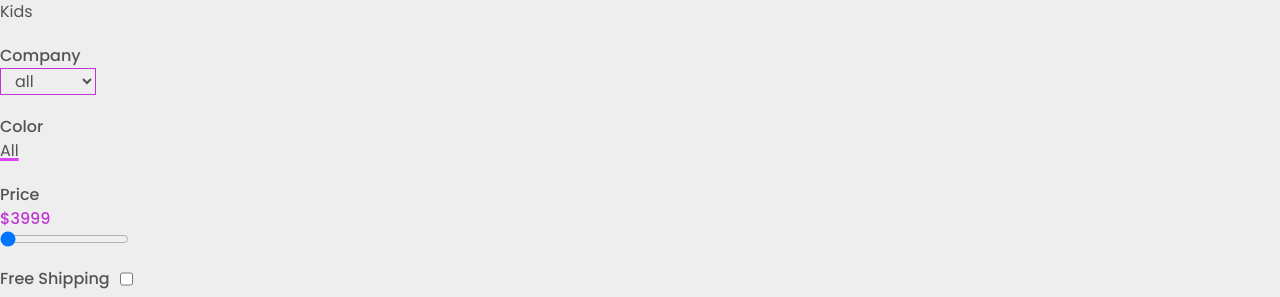
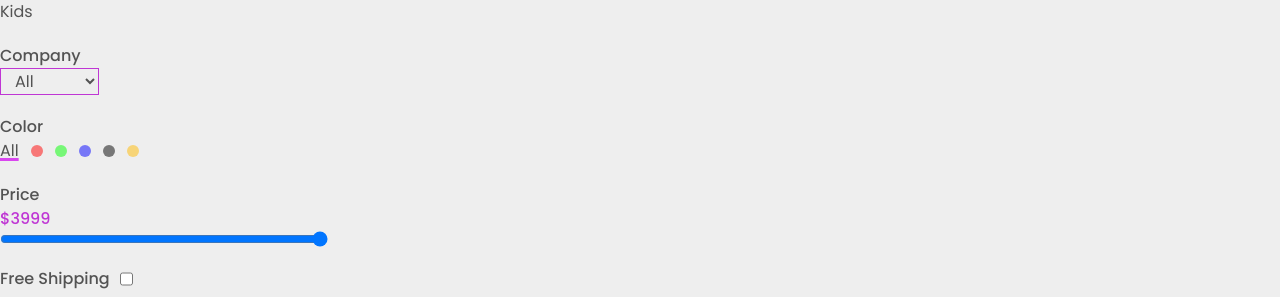
Before and after one commit to ilicc-sara/Shoppers-Dream, a React (Vite) app: page /products in a window 1280 px wide. Shown: the part 386-683 px from the top of the page. Built offline with nearby package versions, Linux system fonts and the light colour scheme; no server answers; a web font is replaced by a local one.

Commit message:
... .... ....... ........... .

```diff
--- a/src/pages/Products.jsx
+++ b/src/pages/Products.jsx
@@ -10,7 +10,9 @@ function Products() {
   const [activeColor, setActiveColor] = useState("all");
   const [searchValue, setSearchValue] = useState("");
   const [brandOptionValue, setBrandOptionValue] = useState("all");
-  console.log("brand option value", brandOptionValue);
+  const [priceRangeValue, setPriceRangeValule] = useState("3999");
+  const [freeShipppingValue, setFreeShippingValue] = useState(false);
+  const [sortValue, setSortValue] = useState();
 
   useEffect(() => {
     const fetchPost = async () => {
@@ -59,10 +61,9 @@ function Products() {
     { colorName: "gray", colorValue: "#000" },
     { colorName: "yellow", colorValue: "#ffb900" },
   ];
-  console.log(activeColor);
 
   return (
-    <div className="!mt-[100px] flex gap-6 w-7xl !mx-auto">
+    <div className="!mt-[100px] flex gap-8 w-7xl !mx-auto">
       <div className="flex flex-col gap-5">
         <input
           type="text"
@@ -94,11 +95,11 @@ function Products() {
             value={brandOptionValue}
             onChange={(e) => setBrandOptionValue(e.target.value)}
           >
-            <option className="capitalize">all</option>
-            <option className="capitalize">marcos</option>
-            <option className="capitalize">liddy</option>
-            <option className="capitalize">ikea</option>
-            <option className="capitalize">caressa</option>
+            <option value="all">All</option>
+            <option value="marcos">Marcos</option>
+            <option value="liddy">Liddy</option>
+            <option value="ikea">Ikea</option>
+            <option value="caressa">Caressa</option>
           </select>
         </div>
 
@@ -114,47 +115,45 @@ function Products() {
               all
             </div>
             {colors.map((color, index) => {
-              const isActive = activeColor === color;
+              const isActive = activeColor.colorName === color.colorName;
               return (
                 <div
                   key={index}
-                  className={`w-3 h-3 rounded-full cursor-pointer ${
-                    isActive ? `bg-${color}-500 scale-125` : `bg-${color}-400`
-                  }`}
-                  onClick={(e) => {
-                    console.log(
-                      "background-color",
-                      e.target.style.backgroundColor
-                    );
-                    setActiveColor(color);
+                  className={`w-3 h-3 rounded-full cursor-pointer`}
+                  style={{
+                    backgroundColor: color.colorValue,
+                    opacity: `${isActive ? 1 : 0.5}`,
+                    scale: `${isActive ? 1.25 : 1}`,
                   }}
+                  onClick={() => setActiveColor(color)}
                 ></div>
               );
             })}
-            {/* <div className="w-3 h-3 rounded rull bg-red-400"></div>
-            <div className="w-3 h-3 rounded rull bg-green-400"></div>
-            <div className="w-3 h-3 rounded rull bg-blue-400"></div>
-            <div className="w-3 h-3 rounded rull bg-gray-400"></div>
-            <div className="w-3 h-3 rounded rull bg-yellow-400"></div> */}
           </div>
         </div>
 
         <div className="flex flex-col items-start">
           <p className="text-base font-medium">Price</p>
-          <p className="text-base font-medium text-brand-darker">$3999</p>
+          <p className="text-base font-medium text-brand-darker">
+            ${priceRangeValue}
+          </p>
           <input
             type="range"
-            class="graph"
-            name="points"
-            value="16"
+            value={priceRangeValue}
             min="0"
             max="3999"
+            onChange={(e) => setPriceRangeValule(e.target.value)}
+            className="w-[100%]"
           />
         </div>
 
         <div className="flex gap-[10px]">
           <p className="text-base font-medium">Free Shipping</p>
-          <input type="checkbox" />
+          <input
+            type="checkbox"
+            checked={freeShipppingValue}
+            onChange={(e) => setFreeShippingValue(e.target.checked)}
+          />
         </div>
 
         <Button variation="clear">Clear Filters</Button>
@@ -186,7 +185,7 @@ function Products() {
                     style={{ display: "block" }}
                   />
                   <div className="!mt-3 flex items-center justify-between">
-                    <h3 className="furniture-name">{product.name}</h3>
+                    <h3 className="capitalize">{product.name}</h3>
                     <h3 className="text-brand-pink font-medium">
                       ${+product.price / 100} $
                     </h3>
```
